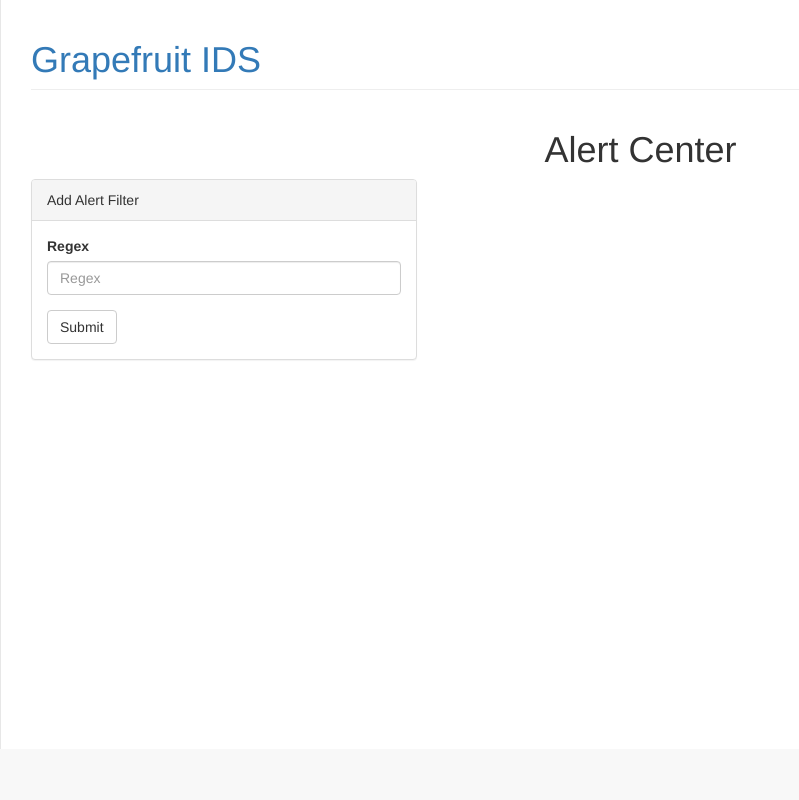
After one commit to bitsforeveryone/grapefruit, a Flask app: page /alerts in a window 1280 px wide. The commit adds this page. Shown: the whole page, without its empty margins (0-799 px from the left). Run offline with Flask 2, Linux system fonts and the light colour scheme; some libraries are stand-ins or nearby versions.

Commit message:
Working on alerts

```diff
--- a/ids/run.py
+++ b/ids/run.py
@@ -18,13 +18,32 @@ def get_db():
     if not hasattr(g, 'sqlite_db'):
         g.sqlite_db = sqlite3.connect(DATABASE)
     return g.sqlite_db
-
+def getCharts(service, conversations):
+	graph = {}
+	graph['element'] = "morris-bar-chart"
+	graph['data'] = []
+	graph['xkey'] = 'x'
+	graph['ykeys'] = ['y']
+	graph['labels'] = ['Size']
+	port = service[1]
+	bins = [0, 0, 0, 0, 0, 0, 0]
+	for convo in conversations:
+		if convo[2] != 0:
+			bins[int(ceil(log10(convo[2]))-1)] += 1
+	for n in range(len(bins)):
+		graph['data'].append({"x": 10**n, "y": bins[n]})
+	return json.dumps(graph)
+def getServices():
+	res = get_db().execute("SELECT name FROM services").fetchall()
+	for service in res:
+		if (service[0] not in services):
+			services.append(service[0])
+	return res
 def readReport(filepath):
 	doc = {}
 	with open(filepath,'r') as fd:
 		doc = xmltodict.parse(fd.read())
 	return doc['dfxml']['configuration'][1]['fileobject']
-
 def parseReport(filepath):
 	doc = {}
 	i = 0
@@ -45,8 +64,6 @@ def parseReport(filepath):
 			             """, (fname.replace('staging/','conversations'), convo['filesize'], convo['tcpflow']['@startime'], convo['tcpflow']['@srcport'], convo['tcpflow']['@dstport'], convo['tcpflow']['@src_ipn'], convo['tcpflow']['@dst_ipn'],0,convo['tcpflow']['@dstport'],convo['tcpflow']['@srcport']))
 		g.sqlite_db.commit()
 
-
-
 @app.route('/bower_components/<path:path>')
 def send_bower(path):
     return send_from_directory('./templates/bower_components', path)
@@ -63,29 +80,6 @@ def send_dist(path):
 def send_convo(path):
     return send_from_directory('./conversations', path)
 
-def getCharts(service, conversations):
-	graph = {}
-	graph['element'] = "morris-bar-chart"
-	graph['data'] = []
-	graph['xkey'] = 'x'
-	graph['ykeys'] = ['y']
-	graph['labels'] = ['Size']
-	port = service[1]
-	bins = [0, 0, 0, 0, 0, 0, 0]
-	for convo in conversations:
-		if convo[2] != 0:
-			bins[int(ceil(log10(convo[2]))-1)] += 1
-	for n in range(len(bins)):
-		graph['data'].append({"x": 10**n, "y": bins[n]})
-	return json.dumps(graph)
-
-def getServices():
-	res = get_db().execute("SELECT name FROM services").fetchall()
-	for service in res:
-		if (service[0] not in services):
-			services.append(service[0])
-	return res
-
 @app.route('/services')
 def serviceList():
 	services = getServices()
@@ -97,12 +91,8 @@ def service(service):
         return "Service not found.", 404
 
     sort = request.args.get('sortby') if request.args.get('sortby') else "time"
-    print sort
     serviceObj=get_db().execute("SELECT * FROM services WHERE name = (?)", [service]).fetchone()
     conversations=get_db().execute("SELECT * FROM conversations WHERE service = (?) ORDER BY {0}".format(sort), [service]).fetchall()
-    print type(conversations)
-    for convo in conversations:
-    	print convo
     return render_template("pages/service.html", service=serviceObj, conversations=conversations, convoLen=len(conversations), graphData=getCharts(service,conversations))
 
 @app.route('/services/<string:service>/<int:roundNum>')
@@ -116,8 +106,13 @@ def conversations(service, roundNum):
     print type(conversations)
     for convo in conversations:
     	print convo
-    return render_template("pages/service.html", service=serviceObj, conversations=conversations, convoLen=len(conversations))
+    return render_template("pages/service.html", service=serviceObj, conversations=conversations, convoLen=len(conversations), graphData=getCharts(service,conversations))
 
+@app.route('/alerts')
+def alertDashboard():
+	return render_template('pages/alerts.html')
+
+# TODO: REMOVE THIS
 @app.route('/debug/report')
 def debugReport():
 	parseReport("conversations/report.xml")
--- /dev/null
+++ b/ids/templates/pages/alerts.html
@@ -0,0 +1,29 @@
+{% extends "pages/base.html" %}
+
+{% block body %}
+    <div class="row">
+        <div class="col-lg-12">
+            <center><h1>Alert Center</h1></center>
+        </div>
+    </div>
+    <div class="row">
+        <div class="col-md-4">
+           <div class="panel panel-default">
+                <div class="panel-heading">
+                    Add Alert Filter
+                </div>
+                <!-- /.panel-heading -->
+                <div class="panel-body">
+                    <form>
+                        <div class="form-group">
+                            <label for="regex">Regex</label>
+                            <input type="text" class="form-control" id="regex" placeholder="Regex">
+                        </div>
+                        <button type="submit" class="btn btn-default">Submit</button>
+                    </form>
+                </div>
+                <!-- /.panel-body -->
+            </div>
+        </div>
+    </div>
+{% endblock %}
--- a/ids/templates/pages/index.html
+++ b/ids/templates/pages/index.html
@@ -58,7 +58,7 @@
                                 </div>
                             </div>
                         </div>
-                        <a href="#">
+                        <a href="/alerts">
                             <div class="panel-footer">
                                 <span class="pull-left">View Details</span>
                                 <span class="pull-right"><i class="fa fa-arrow-circle-right"></i></span>
--- a/ids/templates/pages/service.html
+++ b/ids/templates/pages/service.html
@@ -14,7 +14,7 @@
         </div>
     </div>
     <div class="row">
-        <div class="col-lg-6">
+        <div class="col-lg-6 fixed">
             <div class="panel panel-default">
                 <div class="panel-heading">
                     Bar Chart Example
@@ -27,7 +27,7 @@
             </div>
             <!-- /.panel -->
         </div>
-        <div class="col-lg-6">
+        <div class="col-lg-6 scrollit">
             <div class="panel panel-default">
                 <div class="panel-heading">
                     Conversation Table
```
Also changed, not shown: ids/setupDB.py (+12 -0 lines).
